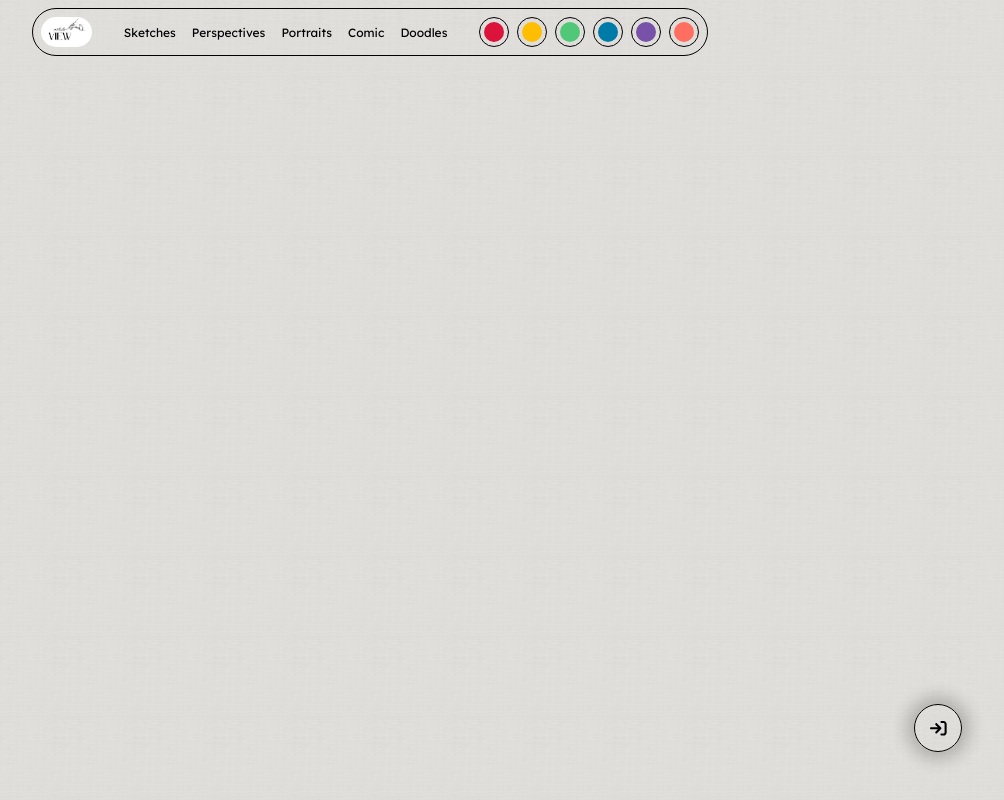
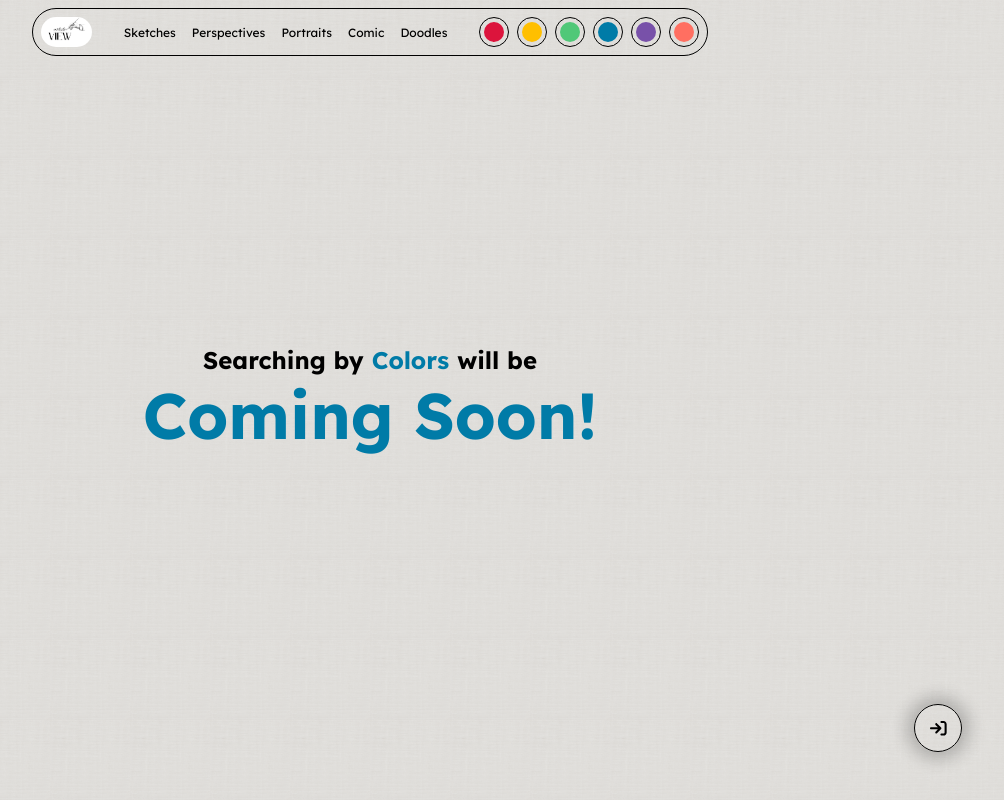
Before and after one commit to Aparna-Singha/Artistic, a React (Vite) app: page /colors/007BA7 in a window 1280 px wide. Shown: the whole page, without its empty margins (270-1274 px from the left). Built offline with nearby package versions, Linux system fonts and the light colour scheme; no server answers.

Commit message:
Colors Searching

```diff
--- a/src/App.jsx
+++ b/src/App.jsx
@@ -2,6 +2,7 @@ import { BrowserRouter, Routes, Route } from "react-router-dom";
 
 import HomePage from "./pages/home/home_page";
 import AuthPage from "./pages/auth/auth_page";
+import ColorPage from "./pages/search/color_page";
 
 import Navbar from "./components/NavBar/Navbar";
 import UserButton from "./components/UserButton/UserButton";
@@ -18,6 +19,7 @@ function App() {
         <Routes>
           <Route path="/" element={<HomePage />} />
           <Route path="/auth" element={<AuthPage />} />
+          <Route path="/colors/:color" element={<ColorPage />} />
         </Routes>
       </BrowserRouter>
     </div>
--- a/src/components/Modal/Modal.jsx
+++ b/src/components/Modal/Modal.jsx
@@ -9,9 +9,12 @@ import { SubmissionsContext } from '../../context/submissions';
 import ImageUploader from '../ImageUploader/ImageUploader';
 
 import './Modal.css';
+import { useStorage } from '../../hooks/storage';
 
 const Modal = ({ isOpen, closeModal }) => {
   const { submitArt } = useContext(SubmissionsContext);
+  const { getStorage } = useStorage();
+  const username = getStorage('username', null);
 
   const [formValid, setFormValid] = useState(false);
   const [formData, setFormData] = useState({
@@ -66,7 +69,7 @@ const Modal = ({ isOpen, closeModal }) => {
       ...formData,
       artImage: formData.artImage,
       timestamp: new Date().toISOString(),
-      id: new Date().toISOString(),
+      id: `${username}-${new Date.now()}`,
     };
 
     submitArt(submission);
@@ -78,6 +81,7 @@ const Modal = ({ isOpen, closeModal }) => {
     setFormValid(validateForm());
   }, [formData, validateForm]);
 
+  if (!username) return null;
   if (!isOpen) return null;
 
   return (
--- /dev/null
+++ b/src/pages/search/color_page.css
@@ -0,0 +1,17 @@
+.color-search-page {
+  flex: 1;
+  display: flex;
+  flex-direction: column;
+  align-items: center;
+  justify-content: center;
+  margin-top: -4rem;
+}
+
+.color-search-page h1 {
+  font-size: 4rem;
+}
+
+.color-search-page h2 {
+  display: flex;
+  gap: 0.5ch;
+}
--- /dev/null
+++ b/src/pages/search/color_page.jsx
@@ -0,0 +1,27 @@
+import { useParams } from "react-router-dom";
+import "./color_page.css";
+
+const ColorPage = () => {
+  const { color } = useParams();
+
+  return (
+    <div className="color-search-page">
+      <h2>
+        <span>
+          Searching by
+        </span>
+        <span style={{ color: `#${color}` }}>
+          Colors
+        </span>
+        <span>
+          will be
+        </span>
+      </h2>
+      <h1 style={{ color: `#${color}` }}>
+        Coming Soon!
+      </h1>
+    </div>
+  )
+};
+
+export default ColorPage;
```
Also changed, not shown: src/pages/search/category_page.jsx (added).
